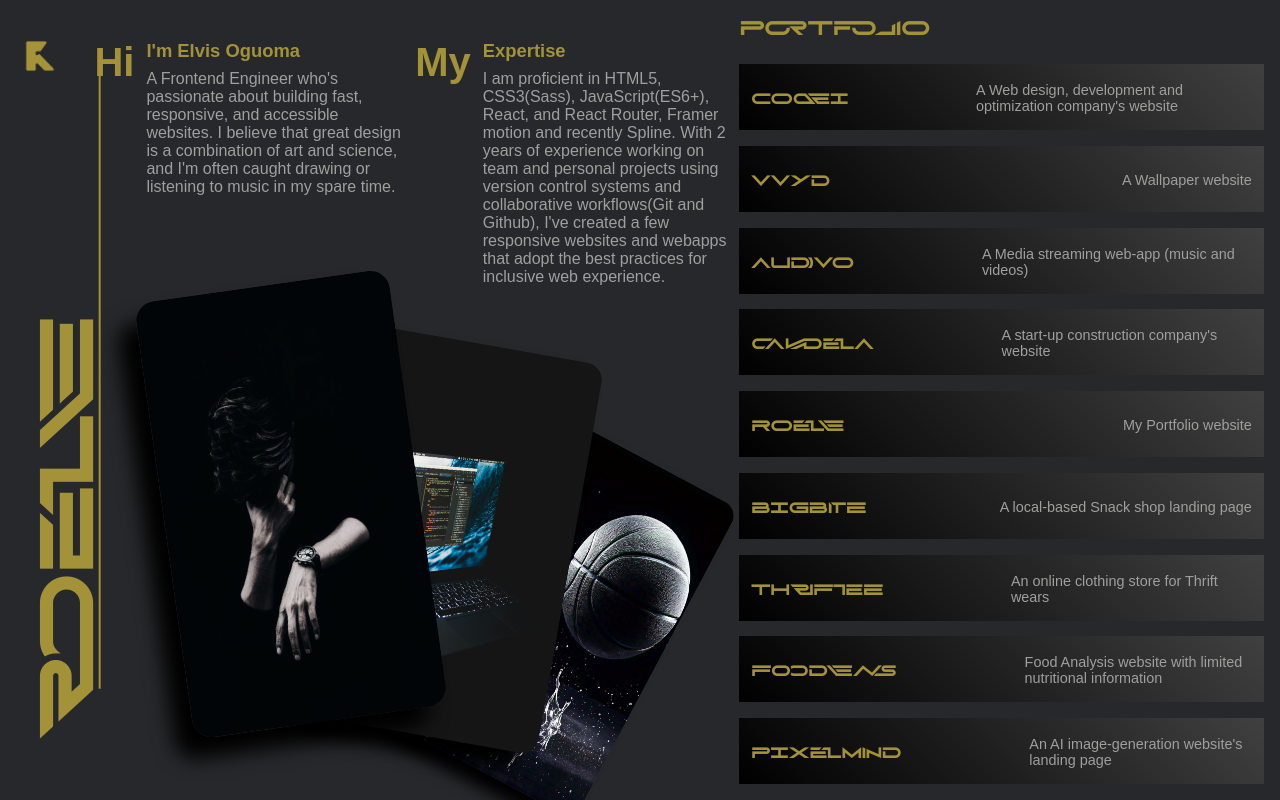
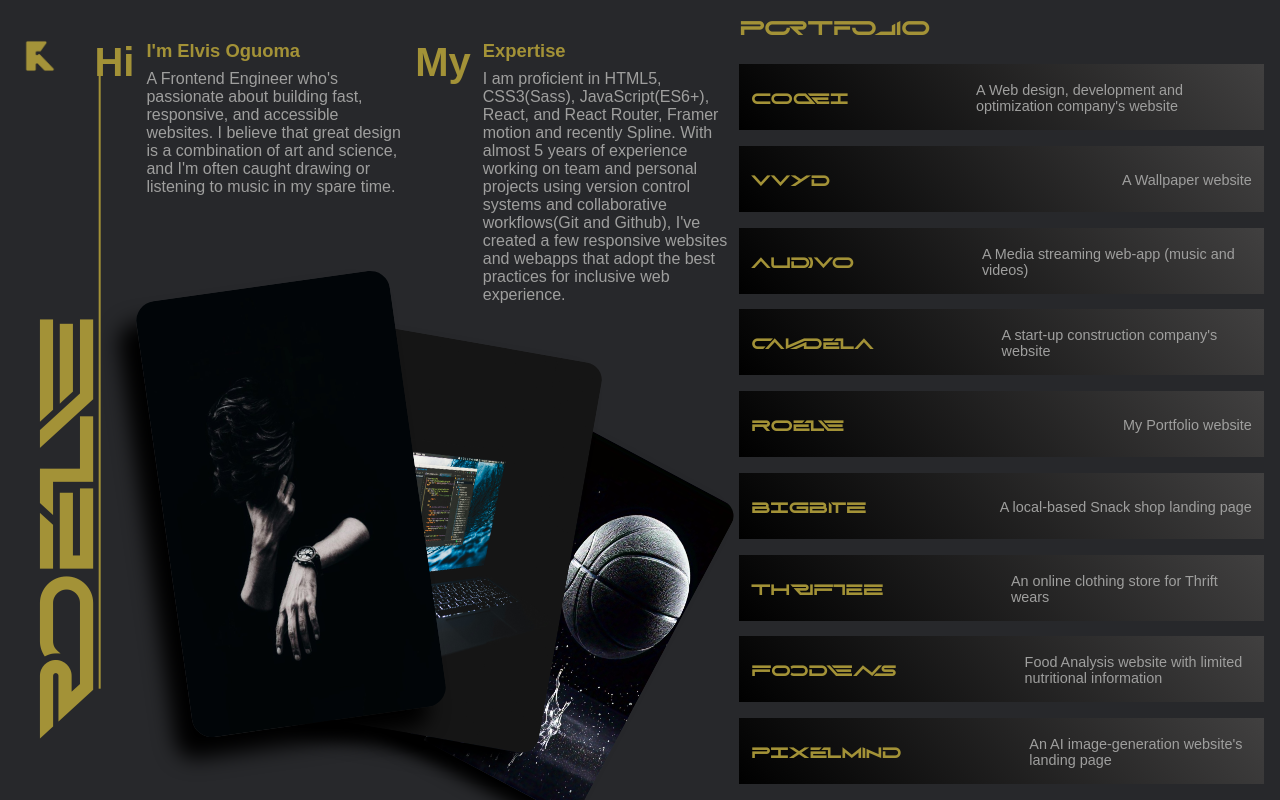
Before and after one commit to Elvis-rozy/Roelle, a React (Create React App) app: page / in a window 1280 px wide. Built offline with nearby package versions, Linux system fonts and the light colour scheme.

Commit message:
updates made

```diff
--- a/src/components/objects.js
+++ b/src/components/objects.js
@@ -11,7 +11,7 @@ const info = [
     id: 1,
     h2: "My",
     h4: "Expertise",
-    p: "I am proficient in HTML5, CSS3(Sass), JavaScript(ES6+), React, and React Router, Framer motion and recently Spline. With 2 years of experience working on team and personal projects using version control systems and collaborative workflows(Git and Github), I've created a few responsive websites and webapps that adopt the best practices for inclusive web experience."
+    p: "I am proficient in HTML5, CSS3(Sass), JavaScript(ES6+), React, and React Router, Framer motion and recently Spline. With almost 5 years of experience working on team and personal projects using version control systems and collaborative workflows(Git and Github), I've created a few responsive websites and webapps that adopt the best practices for inclusive web experience."
   }
 ]
 
```
